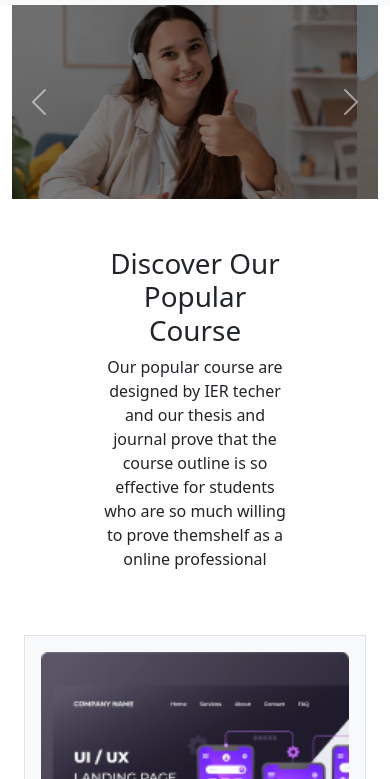
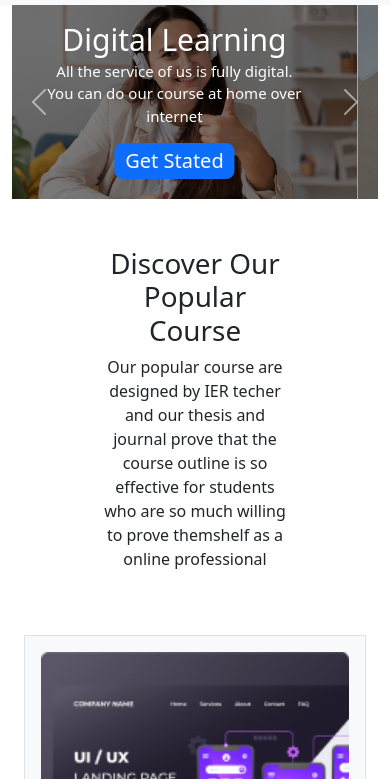
Before and after one commit to arshad775/third-assignment, a plain HTML site: page index.html in a window 390 px wide. Shown: the part 65-844 px from the top of the page. Drawn offline with nearby package versions, Linux system fonts and the light colour scheme.

Commit message:
final push

```diff
--- a/index.html
+++ b/index.html
@@ -63,15 +63,15 @@
                 <div class="carousel-inner">
                     <div class="carousel-item active ">
                         <img src="images/cover/cover-1.png" class="grey d-block w-100" alt="...">
-                        <div class="yana-carosel d-none d-md-block">
-                            <h1>Get Started Digital Learning</h1>
+                        <div class="yana-carosel">
+                            <h1>Digital Learning</h1>
                             <p>All the service of us is fully digital. You can do our course at home over internet</p>
                             <a class="btn btn-primary btn-lg" href="#" role="button">Get Stated</a>
                         </div>
                     </div>
                     <div class="carousel-item">
                         <img src="images/cover/cover-2.jpg" class="grey d-block w-100" alt="...">
-                        <div class="yana-carosel d-none d-md-block">
+                        <div class="yana-carosel">
                             <h1>24 hour service</h1>
                             <p>We are giving our service 24 hours 7days a week and 30 days a month.</p>
                             <a class="btn btn-primary btn-lg" href="#" role="button">Get Stated</a>
@@ -79,7 +79,7 @@
                     </div>
                     <div class="carousel-item">
                         <img src="images/cover/cover-3.jpg" class="grey d-block w-100" alt="...">
-                        <div class="yana-carosel d-none d-md-block">
+                        <div class="yana-carosel">
                             <h1>World Class Teacher</h1>
                             <p>All the Mentor and Teacher of yana digital are Phd holder.</p>
                             <a class="btn btn-primary btn-lg" href="#" role="button">Get Stated</a>
@@ -244,11 +244,11 @@
             </div>
         </div>
         <div class="w-50 text-center m-auto py-5">
-
+            <a class="btn btn-primary btn-lg" href="#" role="button">View All</a>
         </div>
         <!-- Course items end! -->
         <!-- Ready to join start -->
-        <section class="container bg-primary py-5 d-lg-flex w-100 m-auto">
+        <section class="container bg-primary py-5 d-lg-flex">
             <div class="ready-info px-5 text-light">
                 <h2>Ready to Join?</h2>
                 <p>If you want to join this week. A gourgious offer is waiting for you. You will get 50% weaver. So why
@@ -389,7 +389,7 @@
     <!-- Main Part End -->
     <!-- Footer part start -->
     <footer class="container-fluid bg-dark">
-        <div class="footer-info w-25 m-auto text-center py-5 text-light">
+        <div class="footer-info m-auto text-center py-5 text-light">
             <h1>Yana Digital</h1>
             <p class="mb-0">Road No:1, House:1 <br>V-Aid Road, <br> Gaibandha, BANGLADESH</p>
             <div class="social">
--- a/style.css
+++ b/style.css
@@ -9,13 +9,44 @@
     bottom: 1.25rem;
     left: 15%;
     padding-top: 1.25rem;
-    padding-bottom: 17.25rem;
+    padding-bottom: 15.25rem;
     color: #fff;
     text-align: center;
 }
 
-/* @media only screen and (max-width:688px) {
-    .course-imgage {
-        width: 100% !important;
+/* media queries mobile */
+
+@media screen and (max-width:576px) {
+
+    .yana-carosel {
+
+        padding-bottom: 0 !important;
+
     }
-} */
+
+    .yana-carosel h1 {
+
+        font-size: 30px;
+        line-height: 25px;
+
+    }
+
+    .yana-carosel p {
+
+        font-size: 15px;
+
+    }
+
+    .btn-lg {
+        padding: 2px 10px !important;
+    }
+}
+
+/* media queries tab */
+@media screen and (max-width:820px) {
+    .yana-carosel {
+
+        padding-bottom: 4.25rem;
+
+    }
+}
```
